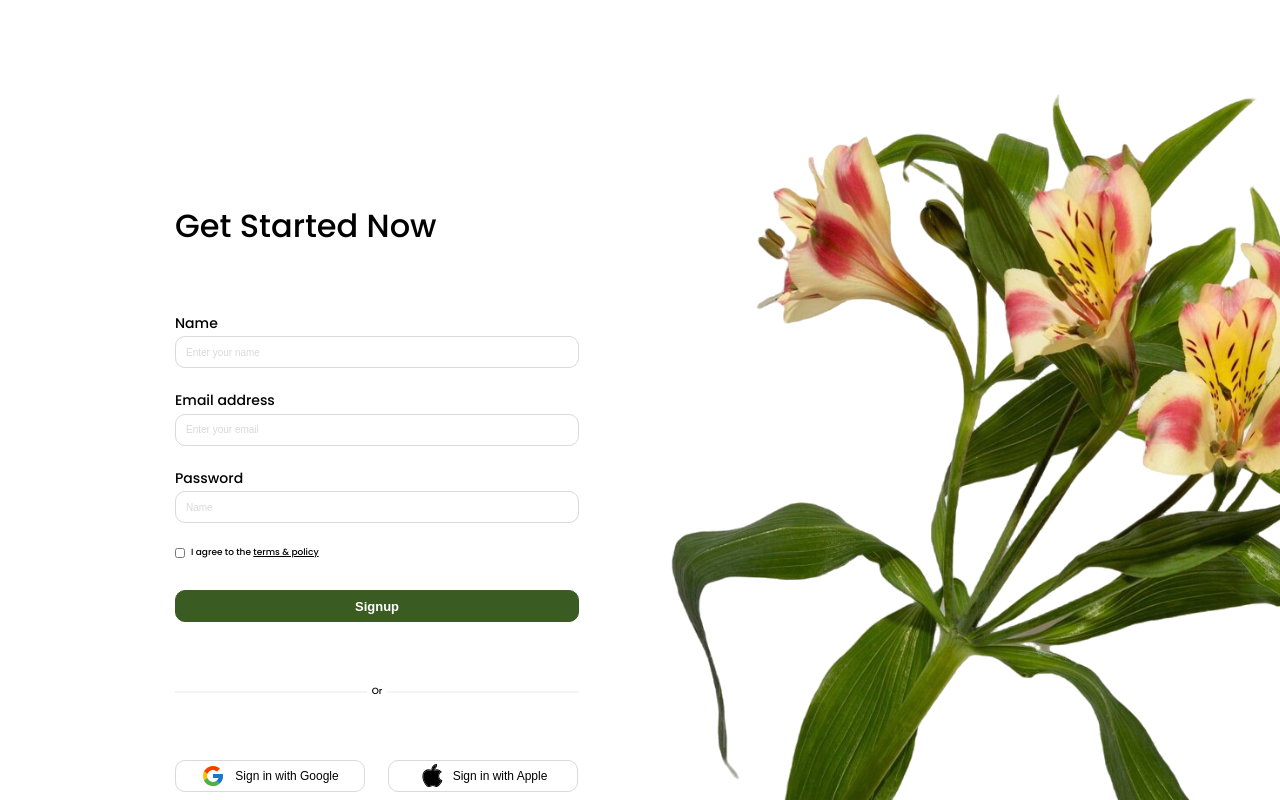
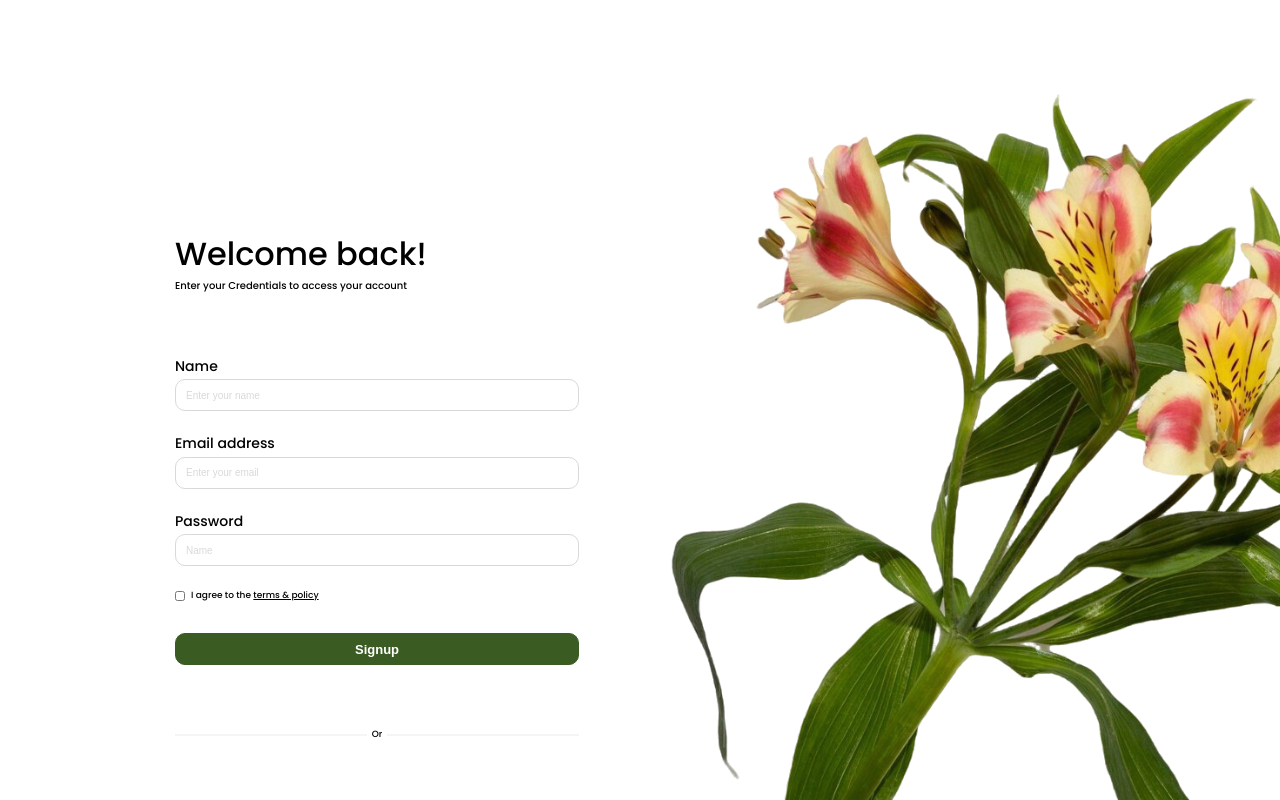
Before and after one commit to JessmrvnC/appdev1-final-practical-exam, a React (Vite) app: page / in a window 1280 px wide. Shown: the top 800 px of the page. Built offline with nearby package versions, Linux system fonts and the light colour scheme.

Commit message:
Update Login page title.

```diff
--- a/src/App.jsx
+++ b/src/App.jsx
@@ -1,7 +1,7 @@
-import SignUp from './components/SignUp/SignUp'
+import Login from './components/Login/Login'
 
 function App() {
-  return <SignUp />
+	return <Login />
 }
 
 export default App
--- a/src/components/Login/Login.jsx
+++ b/src/components/Login/Login.jsx
@@ -6,9 +6,12 @@ import styles from './Login.module.css'
 function Login() {
   return (
     <main className={styles.page}>
-      <section className={styles.leftSection} aria-labelledby="signup-title">
+      <section className={styles.leftSection} aria-labelledby="login-title">
         <form className={styles.formContent}>
-          <h1 id="signup-title">Get Started Now</h1>
+          <h1 id="login-title">Welcome back!</h1>
+          <p className={styles.subtitle}>
+            Enter your Credentials to access your account
+          </p>
 
           <div className={styles.fields}>
             <label>
--- a/src/components/Login/Login.module.css
+++ b/src/components/Login/Login.module.css
@@ -15,7 +15,7 @@
 }
 
 .leftSection {
-  padding: 202px 71px 0 175px;
+  padding: 230px 71px 0 175px;
 }
 
 .formContent {
@@ -28,6 +28,13 @@
   font-size: 32px;
   font-weight: 500;
   line-height: 48px;
+}
+
+.subtitle {
+  margin: 0;
+  font-size: 10px;
+  font-weight: 500;
+  line-height: 15px;
 }
 
 .fields {
```
Also changed, not shown: carbonel-login-title.png (added).
